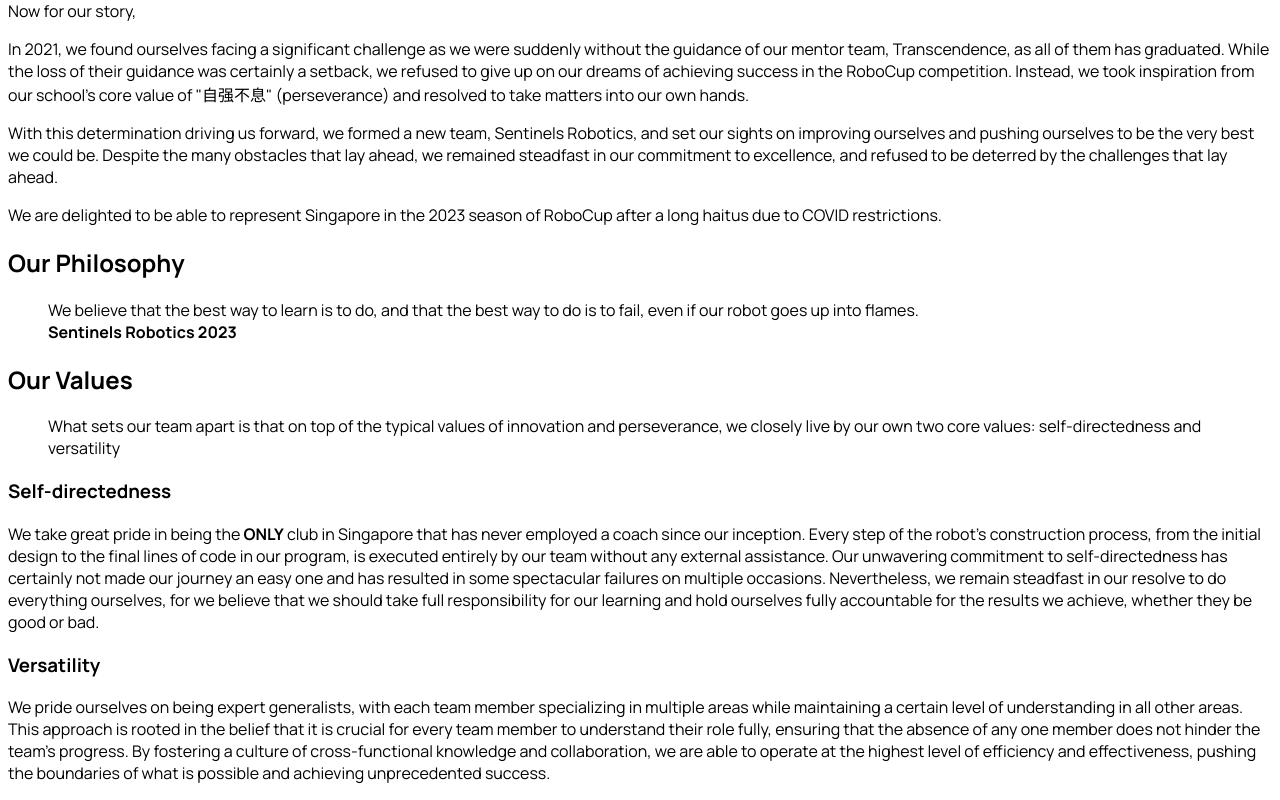
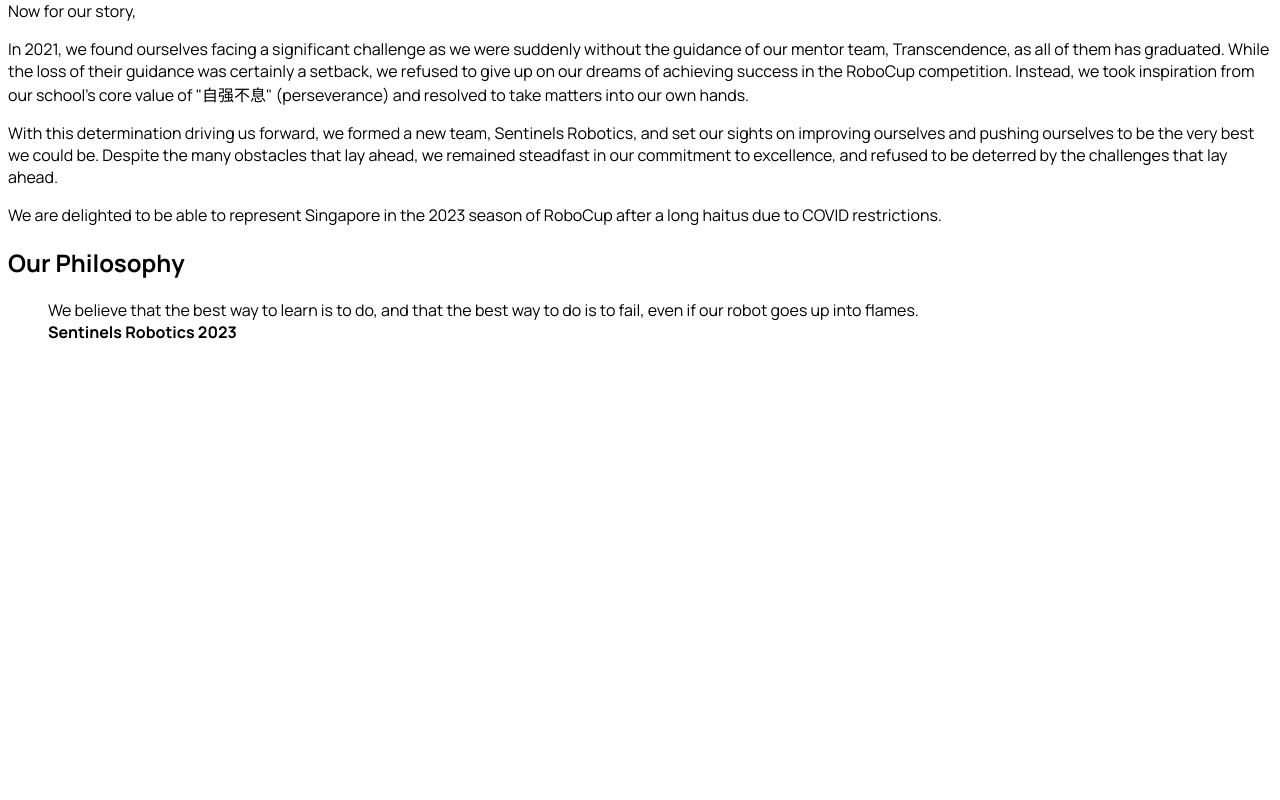
Before and after one commit to senrobo/senrobo.github.io, a Next.js app: page /about in a window 1280 px wide. Shown: the part 335-1135 px from the top of the page. After the commit the page ends 800 px from the top, so only its background shows below. Built offline with nearby package versions, Linux system fonts and the light colour scheme.

Commit message:
Update about.mdx

```diff
--- a/pages/about.mdx
+++ b/pages/about.mdx
@@ -22,15 +22,3 @@
 
 > We believe that the best way to learn is to do, and that the best way to do is to fail, even if our robot goes up into flames.
 > **Sentinels Robotics 2023**
-
-## Our Values
-
-> What sets our team apart is that on top of the typical values of innovation and perseverance, we closely live by our own two core values: self-directedness and versatility
-
-### Self-directedness
-
-We take great pride in being the **ONLY** club in Singapore that has never employed a coach since our inception. Every step of the robot's construction process, from the initial design to the final lines of code in our program, is executed entirely by our team without any external assistance. Our unwavering commitment to self-directedness has certainly not made our journey an easy one and has resulted in some spectacular failures on multiple occasions. Nevertheless, we remain steadfast in our resolve to do everything ourselves, for we believe that we should take full responsibility for our learning and hold ourselves fully accountable for the results we achieve, whether they be good or bad.
-
-### Versatility
-
-We pride ourselves on being expert generalists, with each team member specializing in multiple areas while maintaining a certain level of understanding in all other areas. This approach is rooted in the belief that it is crucial for every team member to understand their role fully, ensuring that the absence of any one member does not hinder the team's progress. By fostering a culture of cross-functional knowledge and collaboration, we are able to operate at the highest level of efficiency and effectiveness, pushing the boundaries of what is possible and achieving unprecedented success.
```
